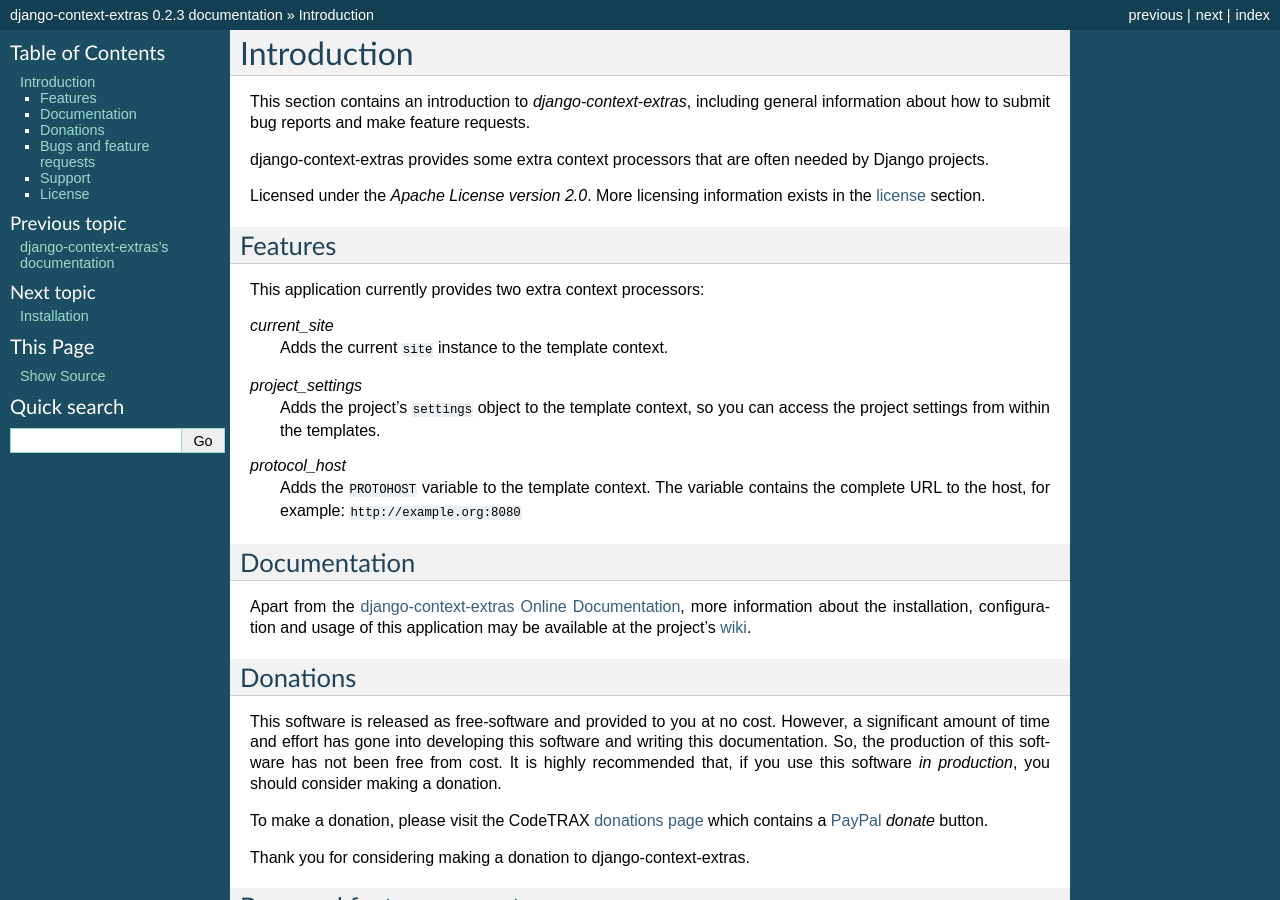
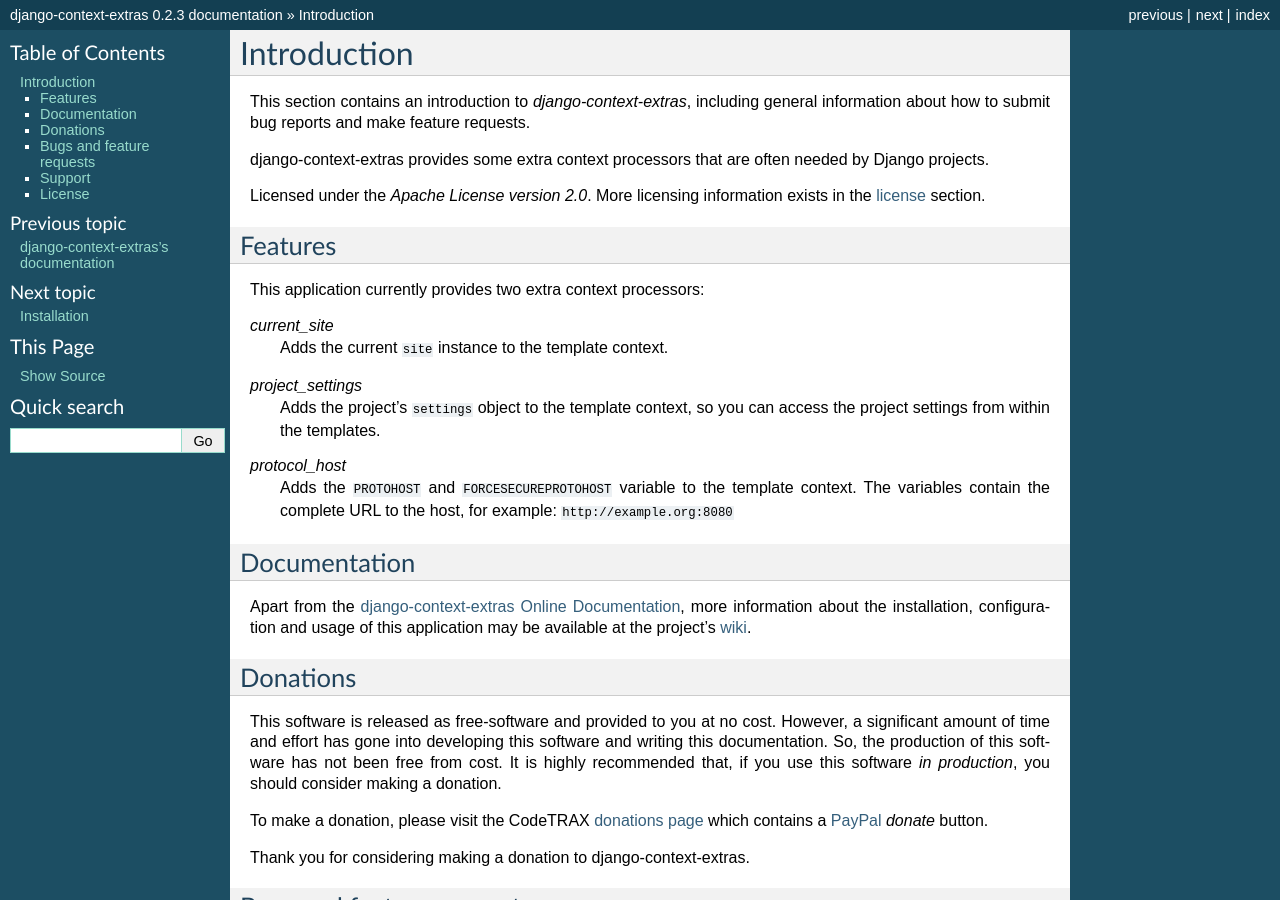
Before and after one commit to pombredanne/django-context-extras, a Sphinx documentation site: the page built from docs/introduction.rst, in a window 1280 px wide and 900 px high. Built offline with Sphinx 7.4.7, drawn with Linux system fonts in a browser that asks for light colours.

Commit message:
The ``protocol_host`` context processor always adds the ``FORCESECUREPROTOHOST`` variable

```diff
--- a/docs/introduction.rst
+++ b/docs/introduction.rst
@@ -23,8 +23,9 @@
     Adds the project's ``settings`` object to the template context, so you can
     access the project settings from within the templates.
 *protocol_host*
-    Adds the ``PROTOHOST`` variable to the template context. The variable contains
-    the complete URL to the host, for example: ``http://example.org:8080``
+    Adds the ``PROTOHOST`` and ``FORCESECUREPROTOHOST`` variable to the template
+    context. The variables contain the complete URL to the host, for example:
+    ``http://example.org:8080``
 
 Documentation
 =============
--- a/docs/usage.rst
+++ b/docs/usage.rst
@@ -62,8 +62,9 @@
 *protocol_host* context processor
 ---------------------------------
 
-Adds the ``PROTOHOST`` variable to the template context. The variable contains
-the complete URL to the host, for example: ``http://example.org:8080``
+Adds the ``PROTOHOST`` and ``FORCESECUREPROTOHOST`` variable to the template
+context. The variables contain the complete URL to the host, for example:
+``http://example.org:8080``
 
 To add the *protocol_host* context processor to your project, add the
 ``context_extras.context_processors.protocol_host`` module in the
```
Also changed, not shown: 2 other files.
